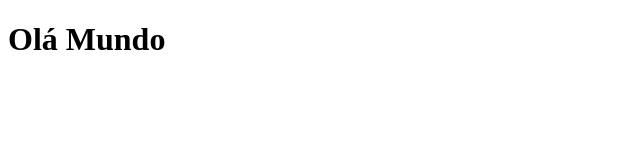
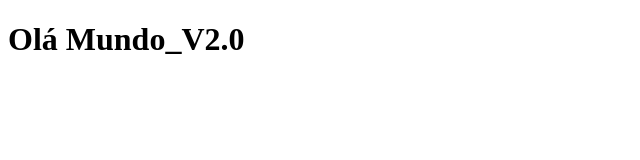
Before and after one commit to Patrick-Fim/Teste, a plain HTML site: page index.html in a window 1280 px wide. Shown: the whole page, without its empty margins (0-640 px from the left). Drawn offline with Linux system fonts and the light colour scheme.

Commit message:
Versão 2.0 do Olá Mundo

```diff
--- a/index.html
+++ b/index.html
@@ -6,6 +6,6 @@
     <title>Document</title>
 </head>
 <body>
-    <h1>Olá Mundo</h1>
+    <h1>Olá Mundo_V2.0</h1>
 </body>
 </html>
```
